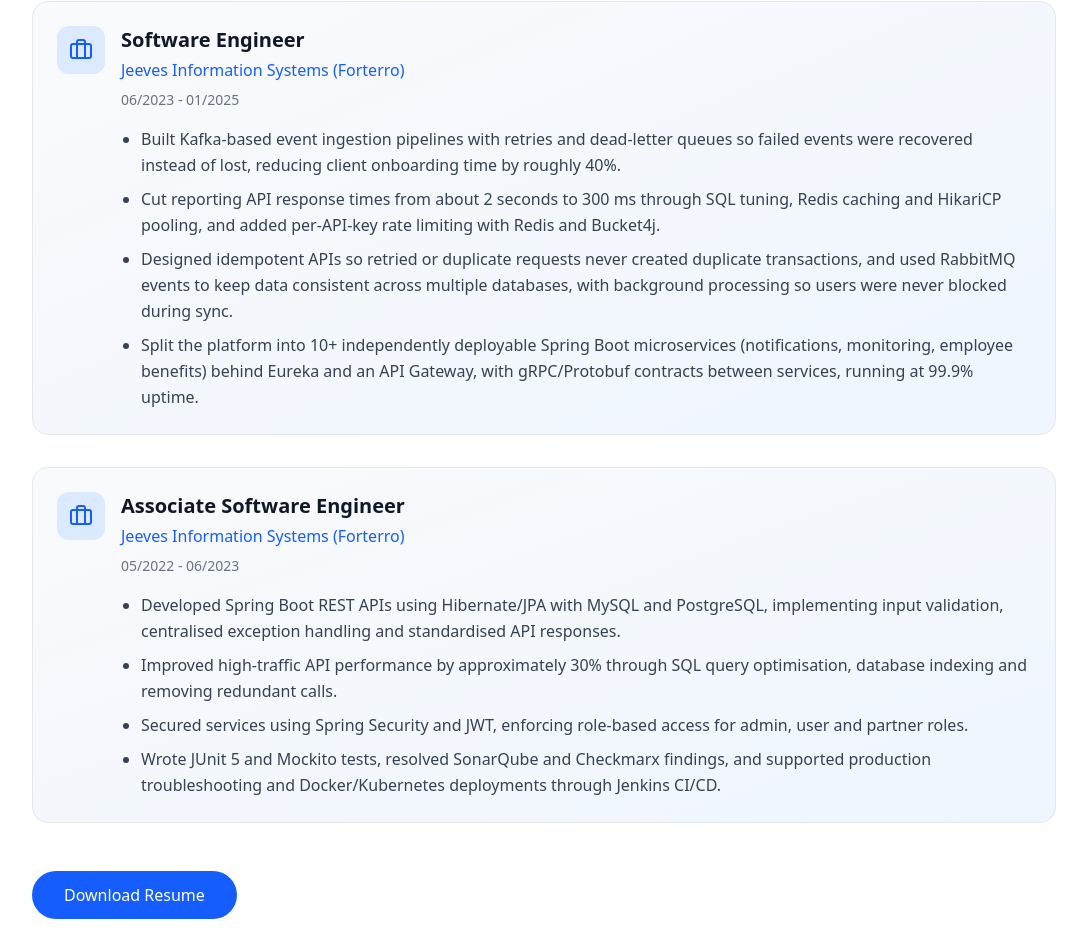
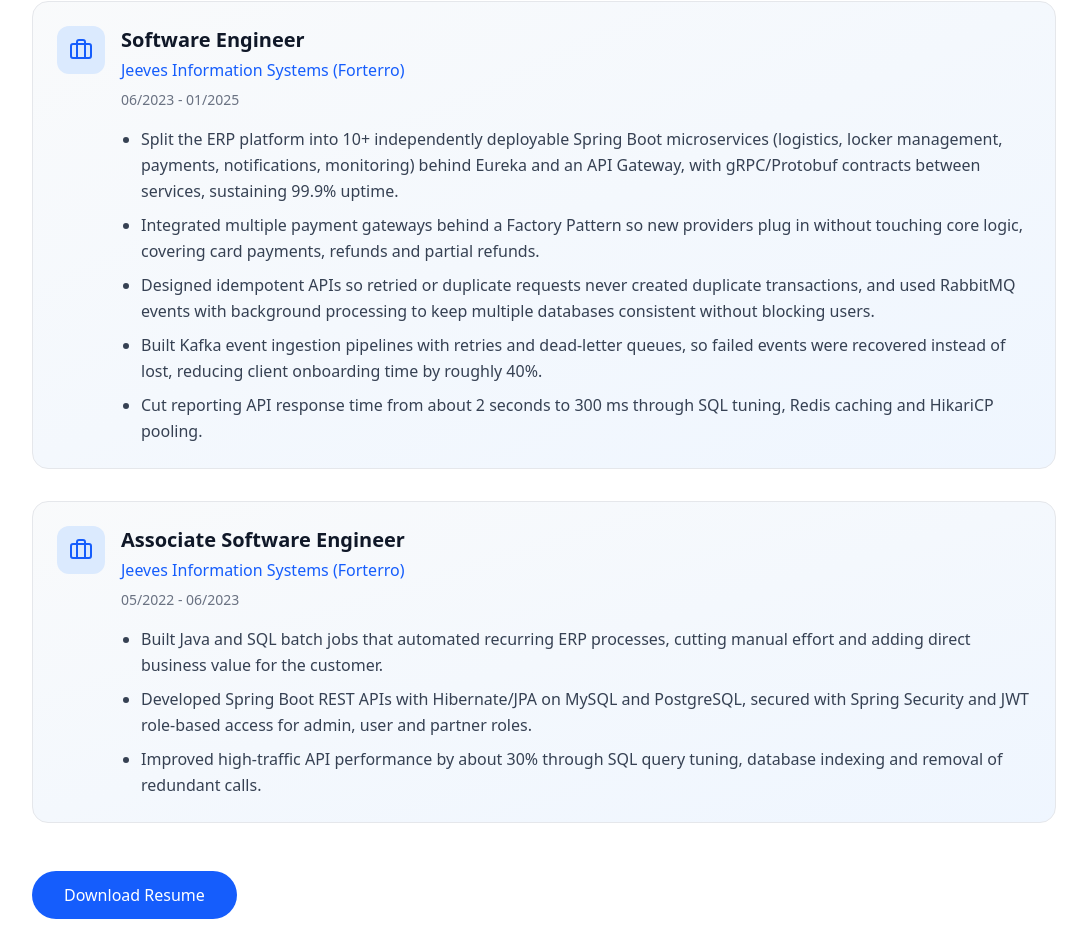
Before and after one commit to dhanushpvjgit/portfolio, a React (Vite) app: page / in a window 1280 px wide. Shown: the part 1572-2524 px from the top of the page, without its empty margins (96-1183 px from the left). Built offline with nearby package versions, Linux system fonts and the light colour scheme.

Commit message:
Update portfolio

```diff
--- a/src/App.jsx
+++ b/src/App.jsx
@@ -14,7 +14,7 @@ const site = {
   email: "dhanush.palani.vijay.kumari.job@gmail.com",
   github: "https://github.com/dhanushpvjgit",
   githubRepos: "https://github.com/dhanushpvjgit?tab=repositories",
-  resumeUrl: "https://drive.google.com/file/d/1wW60JupS5hQ3KxTXyvV2XbxLPUd9m0UB/view?usp=sharing",
+  resumeUrl: "https://drive.google.com/file/d/1Cxp9auTuJkLiIy17ItqxANaiANXfkQM2/view?usp=sharing",
   copyrightYear: 2026
 };
 
@@ -47,10 +47,11 @@ const translations = {
           company: "Jeeves Information Systems (Forterro)",
           duration: "06/2023 - 01/2025",
           points: [
-            "Entwicklung von Kafka-basierten Event-Ingestion-Pipelines mit Retries und Dead-Letter-Queues, sodass fehlgeschlagene Events wiederhergestellt statt verloren wurden; dadurch Verkürzung der Onboarding-Zeit für Kunden um rund 40 %.",
-  "Reduzierung der Antwortzeiten der Reporting-API von etwa 2 Sekunden auf 300 ms durch SQL-Tuning, Redis-Caching und HikariCP-Pooling sowie Einführung eines Rate-Limitings pro API-Key mit Redis und Bucket4j.",
-  "Konzeption idempotenter APIs, sodass wiederholte oder doppelte Anfragen nie zu doppelten Transaktionen führten; Einsatz von RabbitMQ-Events zur Datenkonsistenz über mehrere Datenbanken hinweg, mit Hintergrundverarbeitung, damit Nutzer während der Synchronisation nie blockiert wurden.",
-  "Aufteilung der Plattform in über 10 unabhängig deploybare Spring-Boot-Microservices (Benachrichtigungen, Monitoring, Mitarbeitervorteile) hinter Eureka und einem API-Gateway, mit gRPC/Protobuf-Verträgen zwischen den Services und einer Verfügbarkeit von 99,9 %."
+            'ERP-Plattform in über 10 unabhängig deploybare Spring-Boot-Microservices (Logistik, Schließfachverwaltung, Zahlungen, Benachrichtigungen, Monitoring) hinter Eureka und API Gateway aufgeteilt, mit gRPC/Protobuf-Verträgen zwischen den Services und einer Verfügbarkeit von 99,9 %.',
+    'Mehrere Zahlungsanbieter über ein Factory Pattern integriert, sodass neue Anbieter ohne Änderung der Kernlogik ergänzt werden können, inklusive Kartenzahlungen, Rückerstattungen und Teilrückerstattungen.',
+    'Idempotente APIs entworfen, sodass wiederholte oder doppelte Anfragen keine doppelten Transaktionen erzeugten, und mit RabbitMQ-Events sowie Hintergrundverarbeitung mehrere Datenbanken konsistent gehalten, ohne Nutzer zu blockieren.',
+    'Kafka-basierte Event-Ingestion-Pipelines mit Retries und Dead-Letter-Queues aufgebaut, sodass fehlgeschlagene Events wiederhergestellt statt verloren wurden, und die Onboarding-Zeit neuer Kunden um rund 40 % gesenkt.',
+    'Antwortzeit der Reporting-API von ca. 2 Sekunden auf 300 ms reduziert durch SQL-Tuning, Redis-Caching und HikariCP-Pooling.'
          ]
         },
         {
@@ -58,10 +59,9 @@ const translations = {
           company: "Jeeves Information Systems (Forterro)",
           duration: "05/2022 - 06/2023",
           points: [
-            "Entwicklung von Spring-Boot-REST-APIs mit Hibernate/JPA sowie MySQL und PostgreSQL, inklusive Eingabevalidierung, zentralisierter Fehlerbehandlung und standardisierter API-Antworten.",
-  "Verbesserung der Performance stark frequentierter APIs um etwa 30 % durch SQL-Query-Optimierung, Datenbankindizes und Entfernung redundanter Aufrufe.",
-  "Absicherung der Services mit Spring Security und JWT sowie rollenbasierte Zugriffskontrolle für Admin-, Benutzer- und Partnerrollen.",
-  "Erstellung von JUnit-5- und Mockito-Tests, Behebung von SonarQube- und Checkmarx-Findings sowie Unterstützung bei der Fehleranalyse im Produktivbetrieb und bei Docker/Kubernetes-Deployments über Jenkins CI/CD."
+            'Java- und SQL-Batchjobs entwickelt, die wiederkehrende ERP-Prozesse automatisierten, den manuellen Aufwand senkten und dem Kunden direkten Mehrwert lieferten.',
+    'Spring-Boot-REST-APIs mit Hibernate/JPA auf MySQL und PostgreSQL entwickelt und mit Spring Security und JWT rollenbasiert für Admin-, Benutzer- und Partnerrollen abgesichert.',
+    'Performance stark genutzter APIs um ca. 30 % verbessert durch SQL-Query-Tuning, Datenbankindizes und das Entfernen redundanter Aufrufe.'
           ]
         }
       ]
@@ -208,10 +208,11 @@ const translations = {
           company: "Jeeves Information Systems (Forterro)",
           duration: "06/2023 - 01/2025",
           points: [
-             "Built Kafka-based event ingestion pipelines with retries and dead-letter queues so failed events were recovered instead of lost, reducing client onboarding time by roughly 40%.",
-              "Cut reporting API response times from about 2 seconds to 300 ms through SQL tuning, Redis caching and HikariCP pooling, and added per-API-key rate limiting with Redis and Bucket4j.",
-              "Designed idempotent APIs so retried or duplicate requests never created duplicate transactions, and used RabbitMQ events to keep data consistent across multiple databases, with background processing so users were never blocked during sync.",
-              "Split the platform into 10+ independently deployable Spring Boot microservices (notifications, monitoring, employee benefits) behind Eureka and an API Gateway, with gRPC/Protobuf contracts between services, running at 99.9% uptime."
+             'Split the ERP platform into 10+ independently deployable Spring Boot microservices (logistics, locker management, payments, notifications, monitoring) behind Eureka and an API Gateway, with gRPC/Protobuf contracts between services, sustaining 99.9% uptime.',
+    'Integrated multiple payment gateways behind a Factory Pattern so new providers plug in without touching core logic, covering card payments, refunds and partial refunds.',
+    'Designed idempotent APIs so retried or duplicate requests never created duplicate transactions, and used RabbitMQ events with background processing to keep multiple databases consistent without blocking users.',
+    'Built Kafka event ingestion pipelines with retries and dead-letter queues, so failed events were recovered instead of lost, reducing client onboarding time by roughly 40%.',
+    'Cut reporting API response time from about 2 seconds to 300 ms through SQL tuning, Redis caching and HikariCP pooling.'
           ]
         },
         {
@@ -219,10 +220,9 @@ const translations = {
           company: "Jeeves Information Systems (Forterro)",
           duration: "05/2022 - 06/2023",
           points: [
-           "Developed Spring Boot REST APIs using Hibernate/JPA with MySQL and PostgreSQL, implementing input validation, centralised exception handling and standardised API responses.",
-            "Improved high-traffic API performance by approximately 30% through SQL query optimisation, database indexing and removing redundant calls.",
-            "Secured services using Spring Security and JWT, enforcing role-based access for admin, user and partner roles.",
-            "Wrote JUnit 5 and Mockito tests, resolved SonarQube and Checkmarx findings, and supported production troubleshooting and Docker/Kubernetes deployments through Jenkins CI/CD."
+          'Built Java and SQL batch jobs that automated recurring ERP processes, cutting manual effort and adding direct business value for the customer.',
+    'Developed Spring Boot REST APIs with Hibernate/JPA on MySQL and PostgreSQL, secured with Spring Security and JWT role-based access for admin, user and partner roles.',
+    'Improved high-traffic API performance by about 30% through SQL query tuning, database indexing and removal of redundant calls.'
          ]
         }
       ]
```
